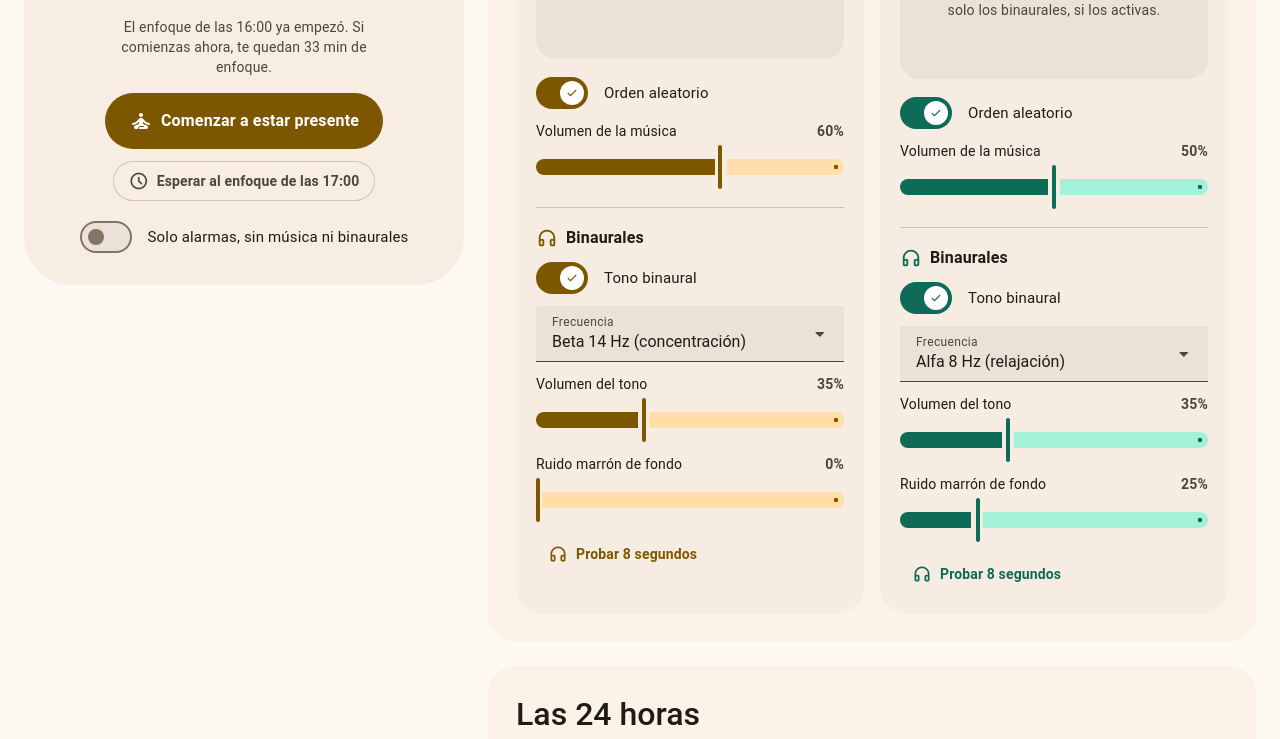
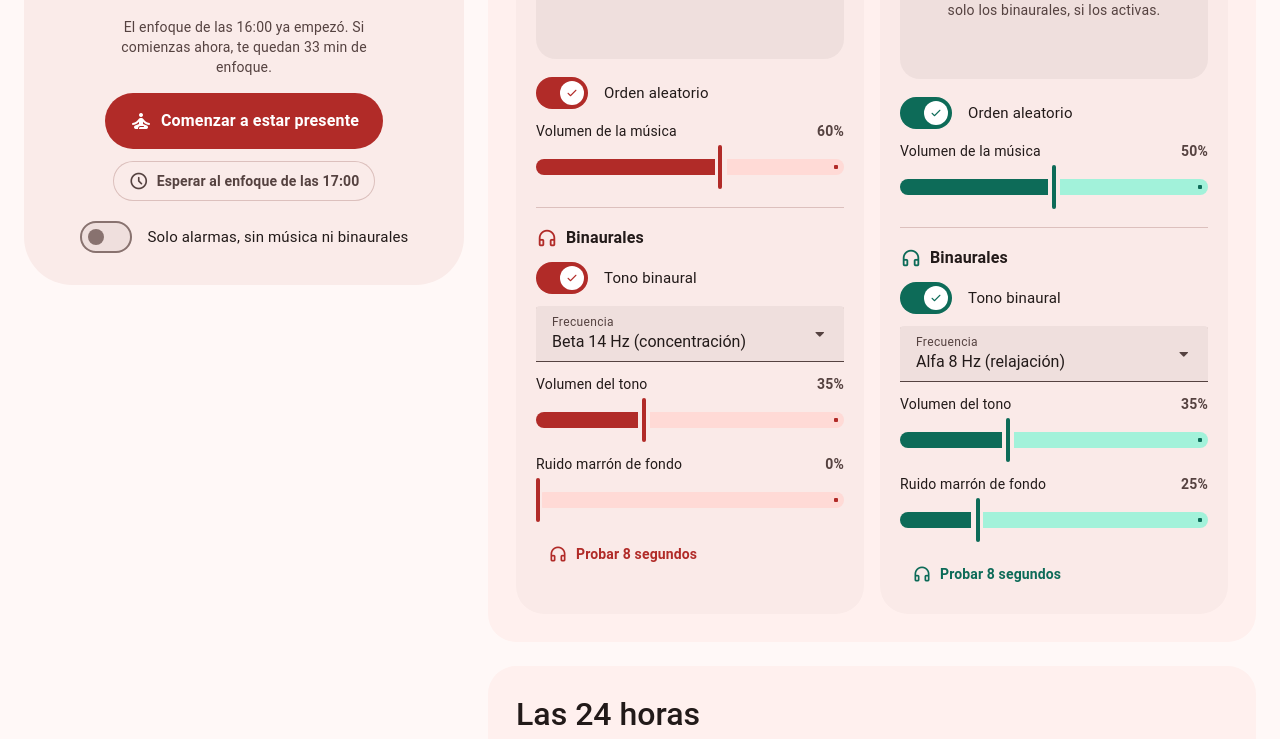
Before and after one commit to emprende-ia/musica-enfoque, a website with bundled scripts: page index.html in a window 1280 px wide. Shown: the part 551-1290 px from the top of the page. Built offline with nearby package versions, Linux system fonts and the light colour scheme; a web font is replaced by a local one.

Commit message:
Color principal rojo
Semilla del enfoque cambia a #E53935; tokens claro y oscuro regenerados, icono y barra del navegador actualizados.

Co-Authored-By: Claude Opus 5.5 <noreply@anthropic.com>
Claude-Session: https://claude.ai/code/session_01QrK7SksLFzU3fL7GWGXFSt

```diff
--- a/css/styles.css
+++ b/css/styles.css
@@ -1,6 +1,6 @@
 /* Música & Enfoque · Material 3 Expressive
    Colores: css/tokens.css (generado con tools/generate-tokens.mjs).
-   Enfoque = primary (latón). Recuperación = tertiary (salvia). */
+   Enfoque = primary (rojo, color principal). Recuperación = tertiary (salvia). */
 
 :root {
   /* Forma: escala de esquinas de M3 Expressive */
--- a/css/tokens.css
+++ b/css/tokens.css
@@ -1,16 +1,16 @@
 /* Generado por tools/generate-tokens.mjs. No editar a mano. */
-/* Material 3: roles de color. Semillas: enfoque #E6AD42, recuperación #7DC6B1. */
+/* Material 3: roles de color. Semillas: enfoque #E53935, recuperación #7DC6B1. */
 
 :root {
   color-scheme: light;
-  --md-sys-color-primary: #7d5700;
+  --md-sys-color-primary: #b12b28;
   --md-sys-color-on-primary: #ffffff;
-  --md-sys-color-primary-container: #ffdeaa;
-  --md-sys-color-on-primary-container: #5f4100;
-  --md-sys-color-secondary: #6d5c3f;
+  --md-sys-color-primary-container: #ffdad6;
+  --md-sys-color-on-primary-container: #8f0f13;
+  --md-sys-color-secondary: #775653;
   --md-sys-color-on-secondary: #ffffff;
-  --md-sys-color-secondary-container: #f8dfbb;
-  --md-sys-color-on-secondary-container: #54442a;
+  --md-sys-color-secondary-container: #ffdad6;
+  --md-sys-color-on-secondary-container: #5d3f3c;
   --md-sys-color-tertiary: #0d6b58;
   --md-sys-color-on-tertiary: #ffffff;
   --md-sys-color-tertiary-container: #a2f2da;
@@ -19,22 +19,22 @@
   --md-sys-color-on-error: #ffffff;
   --md-sys-color-error-container: #ffdad6;
   --md-sys-color-on-error-container: #93000a;
-  --md-sys-color-surface: #fff8f3;
-  --md-sys-color-surface-dim: #e2d8ce;
-  --md-sys-color-surface-bright: #fff8f3;
+  --md-sys-color-surface: #fff8f7;
+  --md-sys-color-surface-dim: #e6d7d5;
+  --md-sys-color-surface-bright: #fff8f7;
   --md-sys-color-surface-container-lowest: #ffffff;
-  --md-sys-color-surface-container-low: #fcf2e7;
-  --md-sys-color-surface-container: #f6ece1;
-  --md-sys-color-surface-container-high: #f1e7dc;
-  --md-sys-color-surface-container-highest: #ebe1d6;
-  --md-sys-color-on-surface: #1f1b15;
-  --md-sys-color-surface-variant: #f1e0ca;
-  --md-sys-color-on-surface-variant: #504535;
-  --md-sys-color-outline: #827563;
-  --md-sys-color-outline-variant: #d4c4af;
-  --md-sys-color-inverse-surface: #353029;
-  --md-sys-color-inverse-on-surface: #f9efe4;
-  --md-sys-color-inverse-primary: #f9bc49;
+  --md-sys-color-surface-container-low: #fff0ee;
+  --md-sys-color-surface-container: #faeae8;
+  --md-sys-color-surface-container-high: #f4e5e3;
+  --md-sys-color-surface-container-highest: #efdfdd;
+  --md-sys-color-on-surface: #221a19;
+  --md-sys-color-surface-variant: #f9dcd9;
+  --md-sys-color-on-surface-variant: #554240;
+  --md-sys-color-outline: #88726f;
+  --md-sys-color-outline-variant: #dcc0bd;
+  --md-sys-color-inverse-surface: #372e2d;
+  --md-sys-color-inverse-on-surface: #fdedeb;
+  --md-sys-color-inverse-primary: #ffb4ac;
   --md-sys-color-scrim: #000000;
   --md-sys-color-shadow: #000000;
 }
@@ -42,14 +42,14 @@
 @media (prefers-color-scheme: dark) {
   :root:not([data-theme="light"]) {
     color-scheme: dark;
-    --md-sys-color-primary: #f9bc49;
-    --md-sys-color-on-primary: #422c00;
-    --md-sys-color-primary-container: #5f4100;
-    --md-sys-color-on-primary-container: #ffdeaa;
-    --md-sys-color-secondary: #dbc3a1;
-    --md-sys-color-on-secondary: #3c2e16;
-    --md-sys-color-secondary-container: #54442a;
-    --md-sys-color-on-secondary-container: #f8dfbb;
+    --md-sys-color-primary: #ffb4ac;
+    --md-sys-color-on-primary: #690006;
+    --md-sys-color-primary-container: #8f0f13;
+    --md-sys-color-on-primary-container: #ffdad6;
+    --md-sys-color-secondary: #e7bdb8;
+    --md-sys-color-on-secondary: #442927;
+    --md-sys-color-secondary-container: #5d3f3c;
+    --md-sys-color-on-secondary-container: #ffdad6;
     --md-sys-color-tertiary: #86d6bf;
     --md-sys-color-on-tertiary: #00382d;
     --md-sys-color-tertiary-container: #005142;
@@ -58,22 +58,22 @@
     --md-sys-color-on-error: #690005;
     --md-sys-color-error-container: #93000a;
     --md-sys-color-on-error-container: #ffdad6;
-    --md-sys-color-surface: #17130d;
-    --md-sys-color-surface-dim: #17130d;
-    --md-sys-color-surface-bright: #3e3831;
-    --md-sys-color-surface-container-lowest: #110e08;
-    --md-sys-color-surface-container-low: #1f1b15;
-    --md-sys-color-surface-container: #231f18;
-    --md-sys-color-surface-container-high: #2e2922;
-    --md-sys-color-surface-container-highest: #39342d;
-    --md-sys-color-on-surface: #ebe1d6;
-    --md-sys-color-surface-variant: #504535;
-    --md-sys-color-on-surface-variant: #d4c4af;
-    --md-sys-color-outline: #9c8f7b;
-    --md-sys-color-outline-variant: #504535;
-    --md-sys-color-inverse-surface: #ebe1d6;
-    --md-sys-color-inverse-on-surface: #353029;
-    --md-sys-color-inverse-primary: #7d5700;
+    --md-sys-color-surface: #191211;
+    --md-sys-color-surface-dim: #191211;
+    --md-sys-color-surface-bright: #403736;
+    --md-sys-color-surface-container-lowest: #130c0c;
+    --md-sys-color-surface-container-low: #221a19;
+    --md-sys-color-surface-container: #261e1d;
+    --md-sys-color-surface-container-high: #312827;
+    --md-sys-color-surface-container-highest: #3c3332;
+    --md-sys-color-on-surface: #efdfdd;
+    --md-sys-color-surface-variant: #554240;
+    --md-sys-color-on-surface-variant: #dcc0bd;
+    --md-sys-color-outline: #a38b88;
+    --md-sys-color-outline-variant: #554240;
+    --md-sys-color-inverse-surface: #efdfdd;
+    --md-sys-color-inverse-on-surface: #372e2d;
+    --md-sys-color-inverse-primary: #b12b28;
     --md-sys-color-scrim: #000000;
     --md-sys-color-shadow: #000000;
   }
@@ -81,14 +81,14 @@
 
 :root[data-theme="dark"] {
   color-scheme: dark;
-  --md-sys-color-primary: #f9bc49;
-  --md-sys-color-on-primary: #422c00;
-  --md-sys-color-primary-container: #5f4100;
-  --md-sys-color-on-primary-container: #ffdeaa;
-  --md-sys-color-secondary: #dbc3a1;
-  --md-sys-color-on-secondary: #3c2e16;
-  --md-sys-color-secondary-container: #54442a;
-  --md-sys-color-on-secondary-container: #f8dfbb;
+  --md-sys-color-primary: #ffb4ac;
+  --md-sys-color-on-primary: #690006;
+  --md-sys-color-primary-container: #8f0f13;
+  --md-sys-color-on-primary-container: #ffdad6;
+  --md-sys-color-secondary: #e7bdb8;
+  --md-sys-color-on-secondary: #442927;
+  --md-sys-color-secondary-container: #5d3f3c;
+  --md-sys-color-on-secondary-container: #ffdad6;
   --md-sys-color-tertiary: #86d6bf;
   --md-sys-color-on-tertiary: #00382d;
   --md-sys-color-tertiary-container: #005142;
@@ -97,22 +97,22 @@
   --md-sys-color-on-error: #690005;
   --md-sys-color-error-container: #93000a;
   --md-sys-color-on-error-container: #ffdad6;
-  --md-sys-color-surface: #17130d;
-  --md-sys-color-surface-dim: #17130d;
-  --md-sys-color-surface-bright: #3e3831;
-  --md-sys-color-surface-container-lowest: #110e08;
-  --md-sys-color-surface-container-low: #1f1b15;
-  --md-sys-color-surface-container: #231f18;
-  --md-sys-color-surface-container-high: #2e2922;
-  --md-sys-color-surface-container-highest: #39342d;
-  --md-sys-color-on-surface: #ebe1d6;
-  --md-sys-color-surface-variant: #504535;
-  --md-sys-color-on-surface-variant: #d4c4af;
-  --md-sys-color-outline: #9c8f7b;
-  --md-sys-color-outline-variant: #504535;
-  --md-sys-color-inverse-surface: #ebe1d6;
-  --md-sys-color-inverse-on-surface: #353029;
-  --md-sys-color-inverse-primary: #7d5700;
+  --md-sys-color-surface: #191211;
+  --md-sys-color-surface-dim: #191211;
+  --md-sys-color-surface-bright: #403736;
+  --md-sys-color-surface-container-lowest: #130c0c;
+  --md-sys-color-surface-container-low: #221a19;
+  --md-sys-color-surface-container: #261e1d;
+  --md-sys-color-surface-container-high: #312827;
+  --md-sys-color-surface-container-highest: #3c3332;
+  --md-sys-color-on-surface: #efdfdd;
+  --md-sys-color-surface-variant: #554240;
+  --md-sys-color-on-surface-variant: #dcc0bd;
+  --md-sys-color-outline: #a38b88;
+  --md-sys-color-outline-variant: #554240;
+  --md-sys-color-inverse-surface: #efdfdd;
+  --md-sys-color-inverse-on-surface: #372e2d;
+  --md-sys-color-inverse-primary: #b12b28;
   --md-sys-color-scrim: #000000;
   --md-sys-color-shadow: #000000;
 }
--- a/index.html
+++ b/index.html
@@ -6,8 +6,8 @@
   <title>Música & Enfoque</title>
   <meta name="description" content="Sesiones de enfoque fijas al reloj: 50 minutos de enfoque y 10 de recuperación, con tu música de YouTube Music, tonos binaurales y rachas.">
   <meta name="color-scheme" content="light dark">
-  <meta name="theme-color" content="#fff8f3" media="(prefers-color-scheme: light)">
-  <meta name="theme-color" content="#17130d" media="(prefers-color-scheme: dark)">
+  <meta name="theme-color" content="#fff8f7" media="(prefers-color-scheme: light)">
+  <meta name="theme-color" content="#191211" media="(prefers-color-scheme: dark)">
   <script>
     // Aplica el tema elegido antes de pintar, para no ver un parpadeo del otro tema.
     try {
--- a/js/app.js
+++ b/js/app.js
@@ -8,7 +8,7 @@ const { MIN, HOUR } = S;
 const COMPLETE_MS = 45 * MIN; // una sesión cuenta como completa con 45 min o más de enfoque
 const MODES = ['focus', 'recovery'];
 const ALARM_FOR = { focus: 'focus', break: 'break', long: 'long' };
-const THEME_COLORS = { light: '#fff8f3', dark: '#17130d' };
+const THEME_COLORS = { light: '#fff8f7', dark: '#191211' };
 
 /* ---------- utilidades ---------- */
 const $ = (sel, root = document) => root.querySelector(sel);
--- a/tools/generate-tokens.mjs
+++ b/tools/generate-tokens.mjs
@@ -2,20 +2,20 @@
 // Uso: npm install && npm run tokens
 //
 // Semillas:
-//   primary  (enfoque)      → latón  #E6AD42
+//   primary  (enfoque, color principal) → rojo   #E53935
 //   tertiary (recuperación) → salvia #7DC6B1
 import { writeFileSync } from 'node:fs';
 import { fileURLToPath } from 'node:url';
 import { Hct, TonalPalette, argbFromHex, hexFromArgb } from '@material/material-color-utilities';
 
-const FOCUS_SEED = '#E6AD42';
+const FOCUS_SEED = '#E53935';
 const RECOVERY_SEED = '#7DC6B1';
 
 const focus = Hct.fromInt(argbFromHex(FOCUS_SEED));
 const recovery = Hct.fromInt(argbFromHex(RECOVERY_SEED));
 
 const P = {
-  primary: TonalPalette.fromHueAndChroma(focus.hue, 48),
+  primary: TonalPalette.fromHueAndChroma(focus.hue, Math.min(Math.max(focus.chroma, 48), 72)),
   secondary: TonalPalette.fromHueAndChroma(focus.hue, 16),
   tertiary: TonalPalette.fromHueAndChroma(recovery.hue, 36),
   error: TonalPalette.fromHueAndChroma(25, 84),
```
Also changed, not shown: README.md, icon.svg, manifest.webmanifest.
